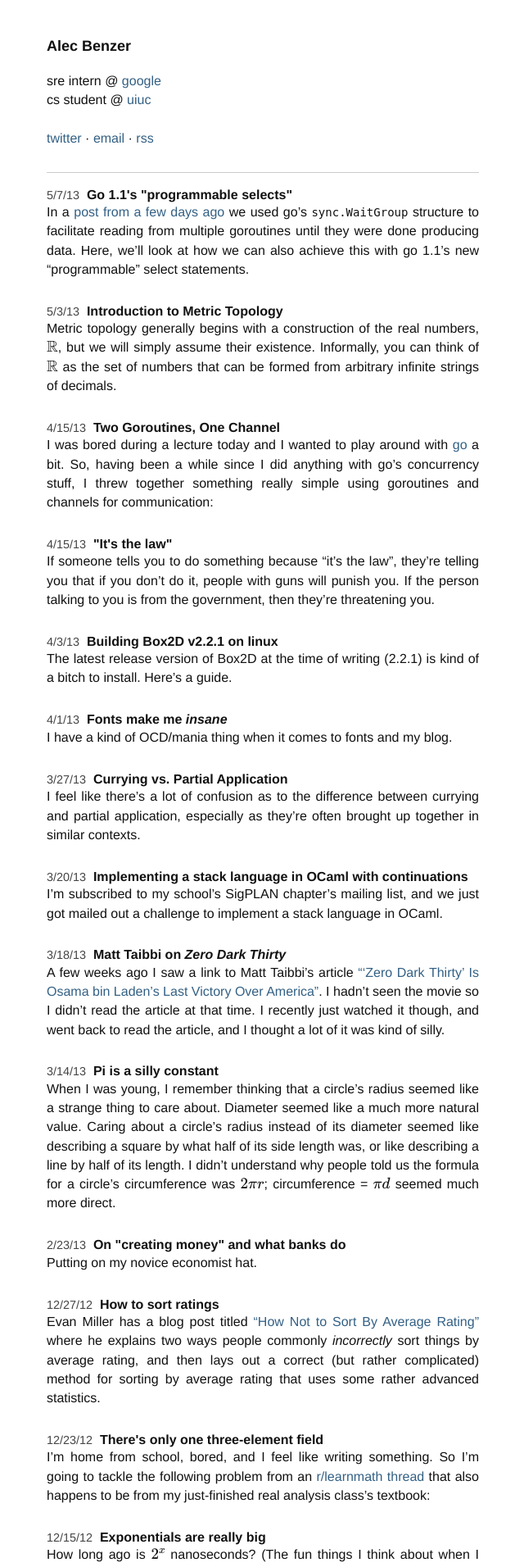
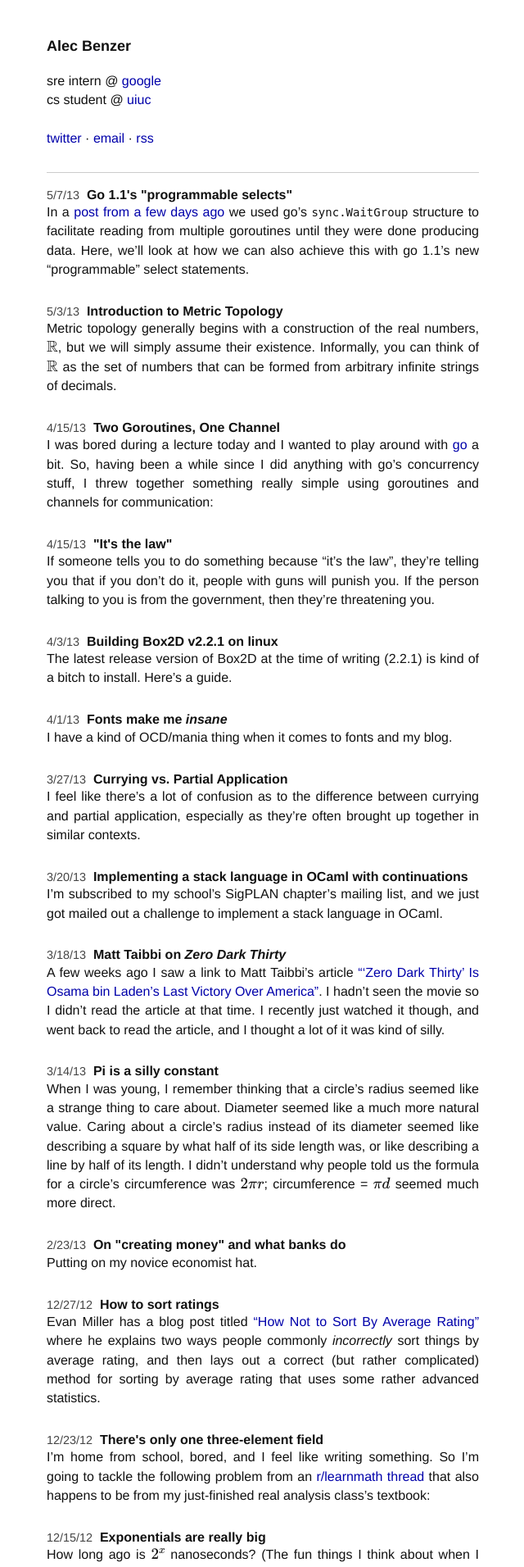
Before and after one commit to AlecBenzer/alecbenzer.github.com, a Jekyll site: the page built from index.md, in a window 1280 px wide. Shown: the top 1912 px of the page at 82% size, without its empty margins (319-959 px from the left). Built offline with Jekyll 4.4.1, drawn with Linux system fonts in a browser that asks for light colours; formulas are drawn with MathJax 3.

Commit message:
link color

```diff
--- a/css/style.css
+++ b/css/style.css
@@ -4,10 +4,10 @@ html, body {
   color: #111111; }
 
 a:link, a:visited {
-  color: #336084;
+  color: #0000aa;
   text-decoration: none; }
 a:hover {
-  color: #336084;
+  color: #0000aa;
   text-decoration: underline; }
 
 #content {
--- a/css/style.scss
+++ b/css/style.scss
@@ -13,7 +13,7 @@ $content-width: 33em;
 $body-color: #111;
 $header-color: $body-color;
 $p-link-color: default;
-$link-color: darken(#4682b4, 13%);
+$link-color: #00a;
 $link-hover-color: $link-color;
 $line-height: 1.45;
 
```
